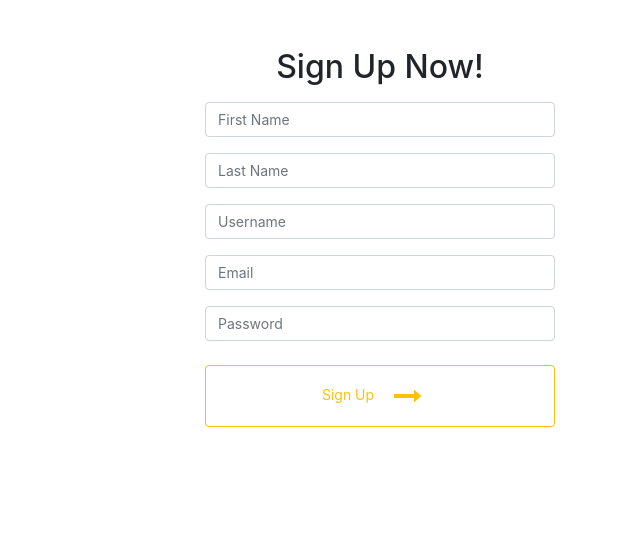
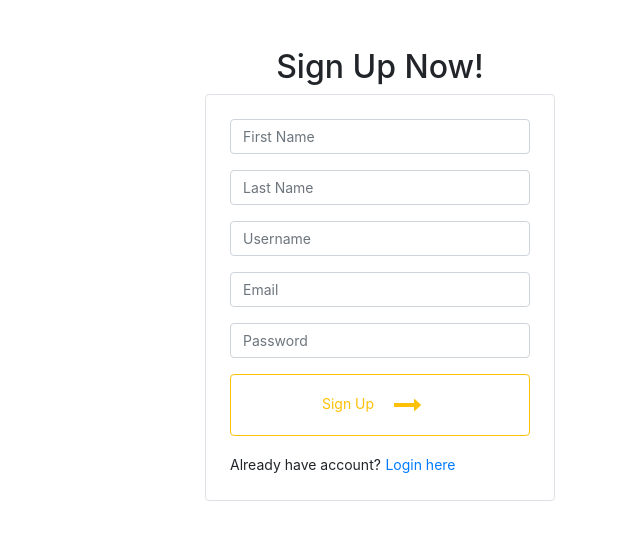
Before and after one commit to inaveenchahar/e-mart, a Django app: page /accounts/sign-up/ in a window 1280 px wide. Shown: the part 56-596 px from the top of the page, without its empty margins (640-1280 px from the left). Run offline with Django 3.2, Linux system fonts and the light colour scheme; some libraries are stand-ins or nearby versions.

Commit message:
patch(accounts): login/sign up page styled (padding/margin)

```diff
--- a/accounts/templates/login_view.html
+++ b/accounts/templates/login_view.html
@@ -19,10 +19,10 @@
                                 {{ form.non_field_errors.as_ul }}
                             </span>
                         {% endif %}
-                        <div class="img-thumbnail p-4">
+                        <div class="img-thumbnail p-md-4">
                             <form method="POST" action="{% url 'accounts:login' %}">
                             {% csrf_token %}
-                            <p class="my-3">{{ form.username }}</p>
+                                <p class="mb-3 mt-1">{{ form.username }}</p>
                                 <p class="my-3">{{ form.password }}</p>
                                 <button type="submit" class="btn btn-outline-warning btn-block py-3 my-3">
                                     Login <i class="fa px-3 fa-2x fa-long-arrow-right my-0" aria-hidden="true" style="vertical-align: middle"></i>
--- a/accounts/templates/sign_up.html
+++ b/accounts/templates/sign_up.html
@@ -9,22 +9,29 @@
         <div class="container py-5">
             <div class="row">
                 <div class="col-lg-8">
-
                 </div>
                 <div class="col-lg-4">
-                    <div class="">
-                        <h2 class="text-center">Sign Up Now!</h2>
-                        <form method="POST" action="">
+                    <h2 class="text-center">Sign Up Now!</h2>
+                    {% if form.non_field_errors %}
+                        <span class="text-danger bg-info">
+                            {{ form.non_field_errors.as_ul }}
+                        </span>
+                    {% endif %}
+                    <div class="img-thumbnail p-md-4">
+                        <form method="POST" action="{% url 'accounts:sign_up' %}">
                             {% csrf_token %}
-                            <p class="my-3">{{ form.first_name }}</p>
+                            <p class="mb-3">{{ form.first_name }}</p>
                             <p class="my-3">{{ form.last_name }}</p>
                             <p class="my-3">{{ form.username }}</p>
                             <p class="my-3">{{ form.email }}</p>
                             <p class="my-3">{{ form.password }}</p>
-                            <button type="submit" class="btn btn-outline-warning btn-block py-3 mt-4">
+                            <button type="submit" class="btn btn-outline-warning btn-block py-3 my-3">
                                 Sign Up <i class="fa px-3 fa-2x fa-long-arrow-right my-0" aria-hidden="true" style="vertical-align: middle"></i>
                             </button>
                         </form>
+                        <div>
+                            <span>Already have account?</span> <a href="{% url 'accounts:login' %}">Login here</a>
+                        </div>
                     </div>
                 </div>
             </div>
```
Lines whose indentation alone changed are shown as unchanged.
